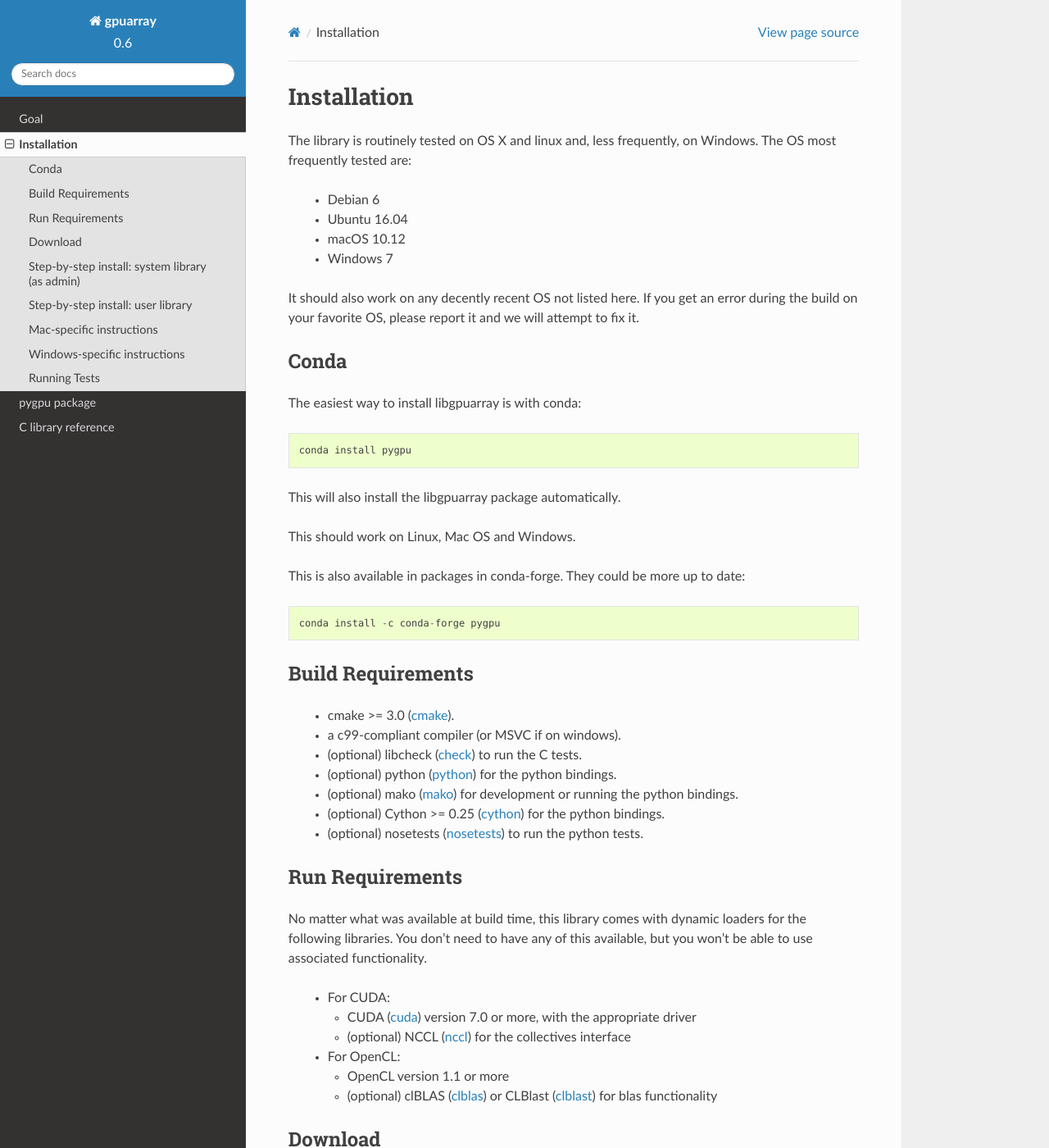
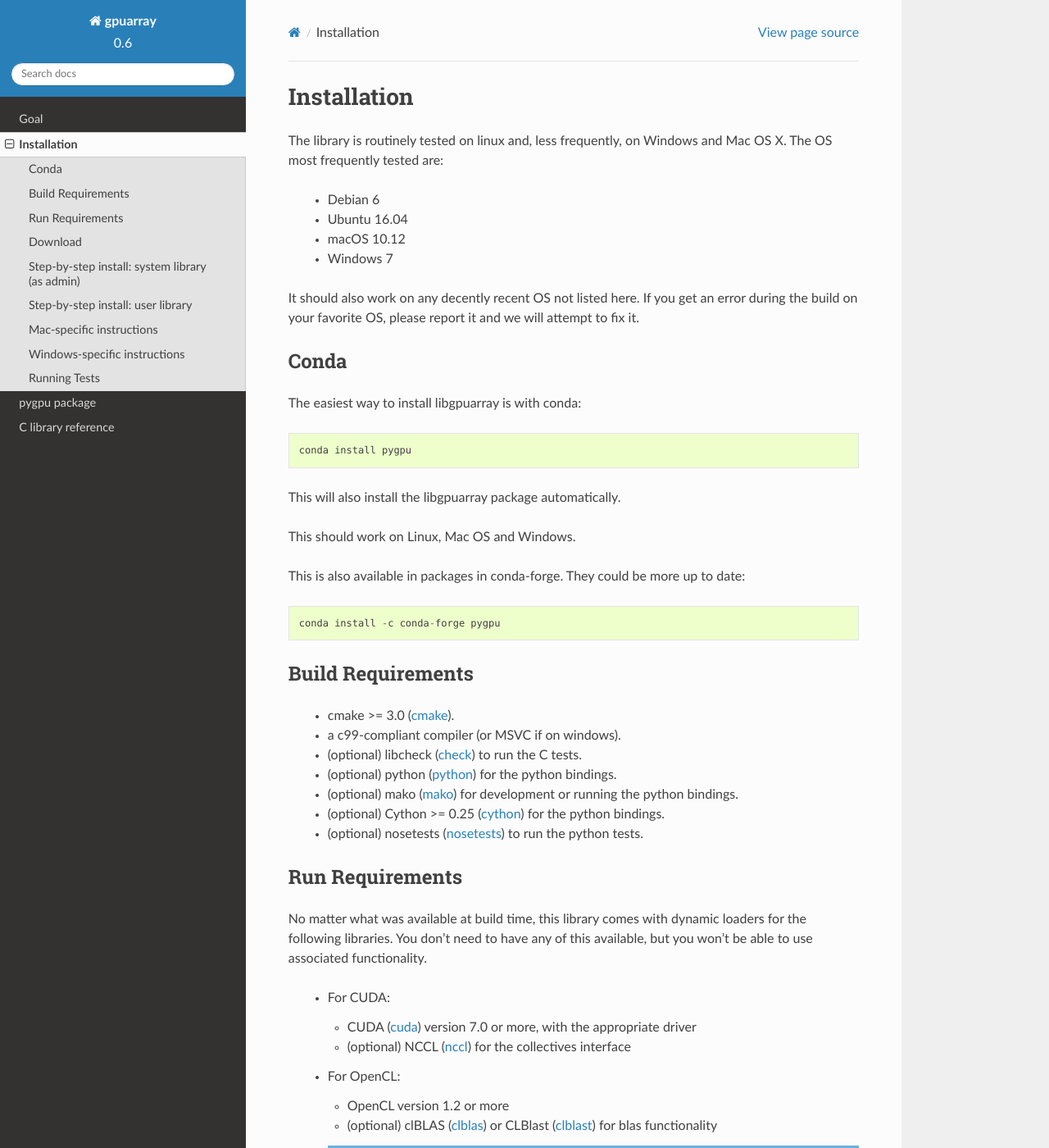
Before and after one commit to Theano/libgpuarray, a Sphinx documentation site: the page built from doc/installation.rst, in a window 1280 px wide and 1400 px high. Shown: the whole window at 82% size. Built offline with Sphinx 7.4.7 and the Read the Docs theme 2.0.0, drawn with Linux system fonts in a browser that asks for light colours; some of the changed text lies outside the part shown.

Commit message:
Update the docs to mention the OpenCL 1.2 requirement and add a note specifying that OS X is broken.

```diff
--- a/doc/installation.rst
+++ b/doc/installation.rst
@@ -1,8 +1,8 @@
 Installation
 ============
 
-The library is routinely tested on OS X and linux and, less
-frequently, on Windows.  The OS most frequently tested are:
+The library is routinely tested on linux and, less frequently, on
+Windows and Mac OS X.  The OS most frequently tested are:
 
  - Debian 6
  - Ubuntu 16.04
@@ -55,8 +55,16 @@
 
  * For OpenCL:
 
-   - OpenCL version 1.1 or more
+   - OpenCL version 1.2 or more
    - (optional) clBLAS (clblas_) or CLBlast (clblast_) for blas functionality
+
+   .. note::
+
+      The OpenCL that comes with OS X is fundamentally broken and
+      doesn't work with some of the kernels in the library.  You can
+      use it at your own risk, but don't report problems with it we
+      can't fix them.
+
 
 Download
 --------
```
